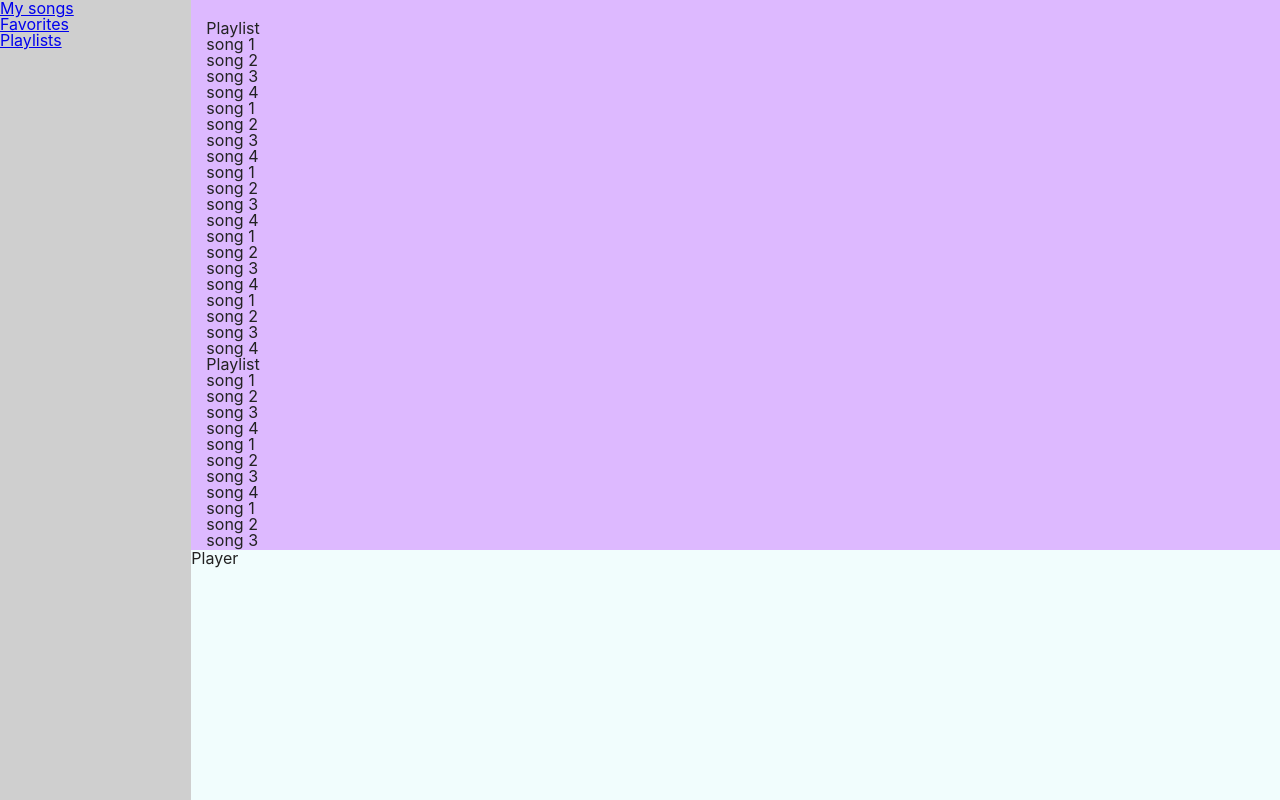
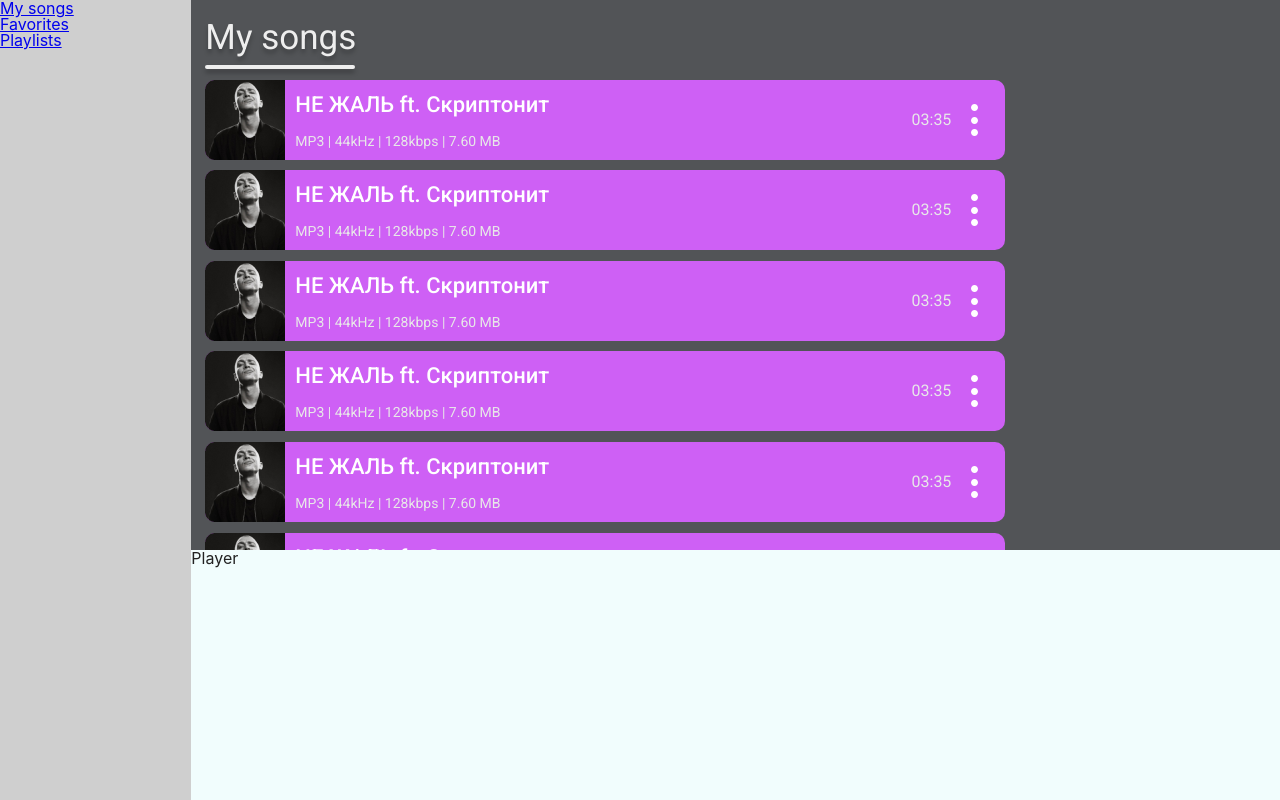
Before and after one commit to davidklimenko/Rimuse, a React (Create React App) app: page / in a window 1280 px wide. Built offline with nearby package versions, Linux system fonts and the light colour scheme.

Commit message:
made song

```diff
--- a/src/App.css
+++ b/src/App.css
@@ -1,3 +1,5 @@
+@import url('https://fonts.googleapis.com/css2?family=Roboto:wght@100;300;400;500;700;900&display=swap');
+
 * {
     box-sizing: border-box;
 }
--- a/src/components/Catalog/Playlist/Playlist.jsx
+++ b/src/components/Catalog/Playlist/Playlist.jsx
@@ -1,72 +1,22 @@
-import react from "react"
+import react from 'react'
 import style from './Playlist.module.css'
+import Song from './Song/Song'
 
 export default function PlayList(){
     return (
        <div className={style.playlist}>
-           <h1>Playlist</h1>
-            <p>song 1</p>
-            <p>song 2</p>
-            <p>song 3</p>
-            <p>song 4</p>
-            <p>song 1</p>
-            <p>song 2</p>
-            <p>song 3</p>
-            <p>song 4</p>
-            <p>song 1</p>
-            <p>song 2</p>
-            <p>song 3</p>
-            <p>song 4</p>
-            <p>song 1</p>
-            <p>song 2</p>
-            <p>song 3</p>
-            <p>song 4</p>
-            <p>song 1</p>
-            <p>song 2</p>
-            <p>song 3</p>
-            <p>song 4</p>
-            <h1>Playlist</h1>
-            <p>song 1</p>
-            <p>song 2</p>
-            <p>song 3</p>
-            <p>song 4</p>
-            <p>song 1</p>
-            <p>song 2</p>
-            <p>song 3</p>
-            <p>song 4</p>
-            <p>song 1</p>
-            <p>song 2</p>
-            <p>song 3</p>
-            <p>song 4</p>
-            <p>song 1</p>
-            <p>song 2</p>
-            <p>song 3</p>
-            <p>song 4</p>
-            <p>song 1</p>
-            <p>song 2</p>
-            <p>song 3</p>
-            <p>song 4</p>
-            <h1>Playlist</h1>
-            <p>song 1</p>
-            <p>song 2</p>
-            <p>song 3</p>
-            <p>song 4</p>
-            <p>song 1</p>
-            <p>song 2</p>
-            <p>song 3</p>
-            <p>song 4</p>
-            <p>song 1</p>
-            <p>song 2</p>
-            <p>song 3</p>
-            <p>song 4</p>
-            <p>song 1</p>
-            <p>song 2</p>
-            <p>song 3</p>
-            <p>song 4</p>
-            <p>song 1</p>
-            <p>song 2</p>
-            <p>song 3</p>
-            <p>song 4</p>
+           <div className={style.playlist__title}>
+                <h1 className={style.playlist__title_text}>My songs</h1>
+                <div className={style.playlist__title_line}></div>
+           </div>
+                <Song />
+                <Song />
+                <Song />
+                <Song />
+                <Song />
+                <Song />
+                <Song />
+                <Song />
        </div>
 
     )
--- a/src/components/Catalog/Playlist/Playlist.module.css
+++ b/src/components/Catalog/Playlist/Playlist.module.css
@@ -1,5 +1,25 @@
 .playlist {
-    background-color: rgb(221, 185, 255);
+    background-color: #525457;
     padding: 20px 15px 50px 15px;
     width: 100%;
+    font-family: 'Roboto', sans-serif;
+    padding-left: 14px;
 }
+
+.playlist__title {
+    font-size: 35px;
+    color: #EEEEEE;
+    text-shadow: 0px 4px 4px rgba(0, 0, 0, 0.25);
+}
+
+.playlist__title_text {
+    margin-bottom: 10px;
+}
+
+.playlist__title_line {
+    height: 4px;
+    width: 150px;
+    background-color: #EEEEEE;
+    box-shadow: 0px 4px 4px rgba(0, 0, 0, 0.25);
+    border-radius: 2px;
+}
--- /dev/null
+++ b/src/components/Catalog/Playlist/Song/Song.jsx
@@ -0,0 +1,34 @@
+import react from 'react'
+import style from './Song.module.css'
+import logo from '../../../../img/Song_Logo.png'
+import detail__icon from '../../../../img/detail-icon.svg'
+
+
+export default function Song(){
+    return (
+        <div className={style.song}>
+            <div className={style.song__left}>
+                <div className={style.song__left_img}>
+                    <img src={logo} alt="image not found"/>
+                </div>
+
+                <div className={style.song__left_text}>
+                    <h1>НЕ ЖАЛЬ ft. Скриптонит</h1>
+                    <div className={style.song__left_text_detail}>
+                        <span> MP3 </span> |
+                        <span> 44kHz </span> |
+                        <span> 128kbps </span> |
+                        <span> 7.60 MB </span>
+                    </div>
+                </div>
+            </div>
+
+            <div className={style.song__right}>
+                <span className={style.song__right_time}>
+                    <h2>03:35</h2>
+                </span>
+                <img src={detail__icon} alt="image not found"/>
+            </div>
+        </div>
+    )
+}
--- /dev/null
+++ b/src/components/Catalog/Playlist/Song/Song.module.css
@@ -0,0 +1,41 @@
+.song {
+    width: 800px;
+    height: 80px;
+    background-color: #CE60F5;
+    margin: 1% 0;
+    border-radius: 10px;
+    display: flex;
+    font-family: 'Roboto', sans-serif;
+}
+
+.song__left {
+    display: flex;
+}
+
+.song__left_text {
+    margin: 14px 10px;
+    color: #ffffff;
+}
+
+.song__left_text h1 {
+    font-size: 22px;
+    font-weight: 500;
+    margin-bottom: 18px;
+}
+
+.song__left_text_detail {
+    font-size: 14px;
+    color: #E8E8E8;
+}
+
+.song__right {
+    display: flex;
+    color: #E8E8E8;
+    align-items: center;
+    margin-left: auto;
+    margin-right: 20px;
+}
+
+.song__right_time {
+    margin-right: 13px;
+}
```
Also changed, not shown: src/img/Song_Logo.png (added), src/img/detail-icon.svg (added).
